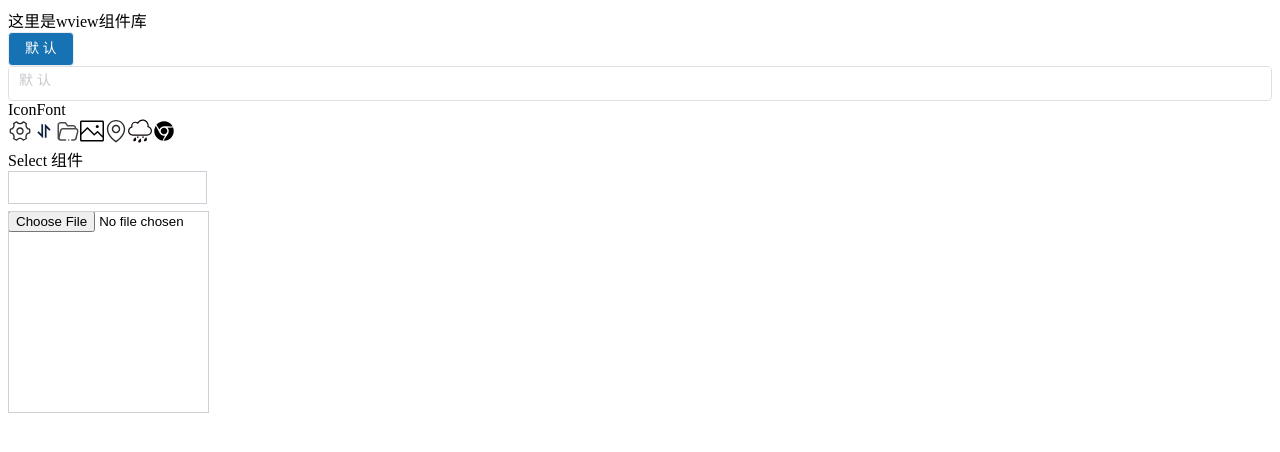
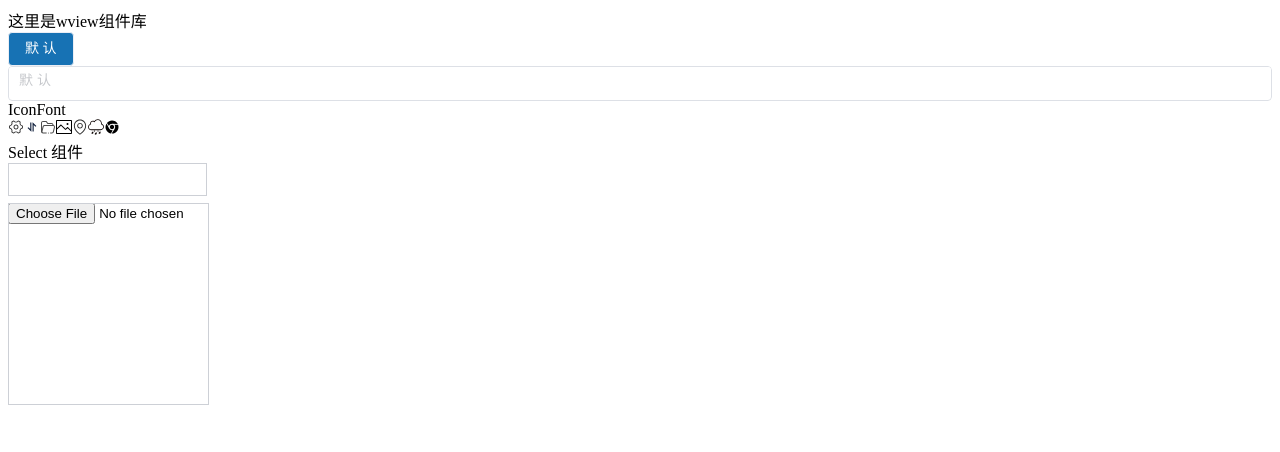
Before and after one commit to lyuly/wview, a Vue app in the folder packages/wview-components/: page / in a window 1280 px wide. Shown: the top 452 px of the page. Built offline with nearby package versions, Linux system fonts and the light colour scheme.

Commit message:
fix icon size

```diff
--- a/packages/wview-components/src/components/icons/style/index.scss
+++ b/packages/wview-components/src/components/icons/style/index.scss
@@ -1,6 +1,6 @@
 .icon {
-  width: 1.5em;
-  height: 1.5em;
+  width: 1em;
+  height: 1em;
   // color: #303133;
   // vertical-align: -0.15em;
   fill: currentColor;
```
